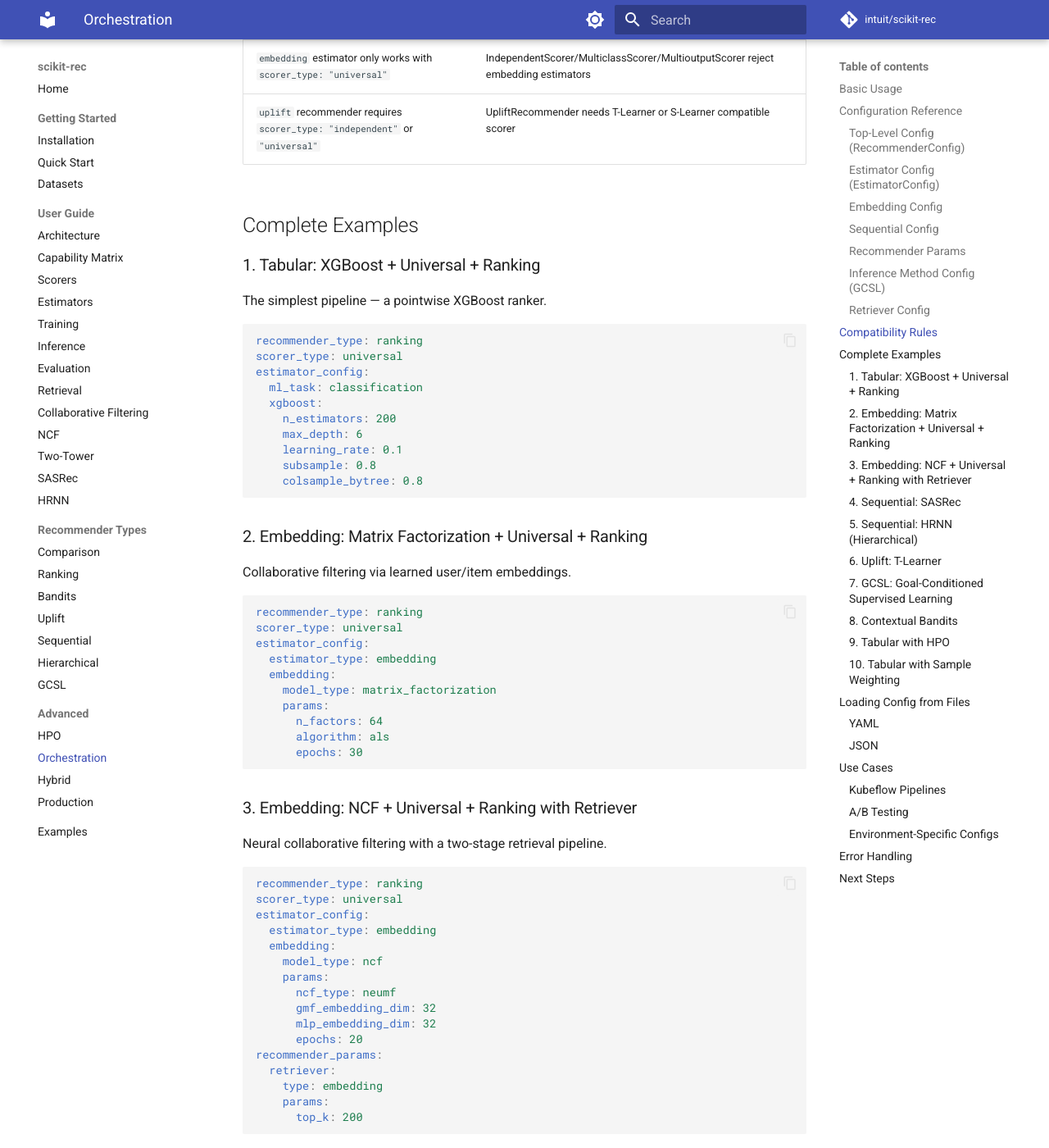
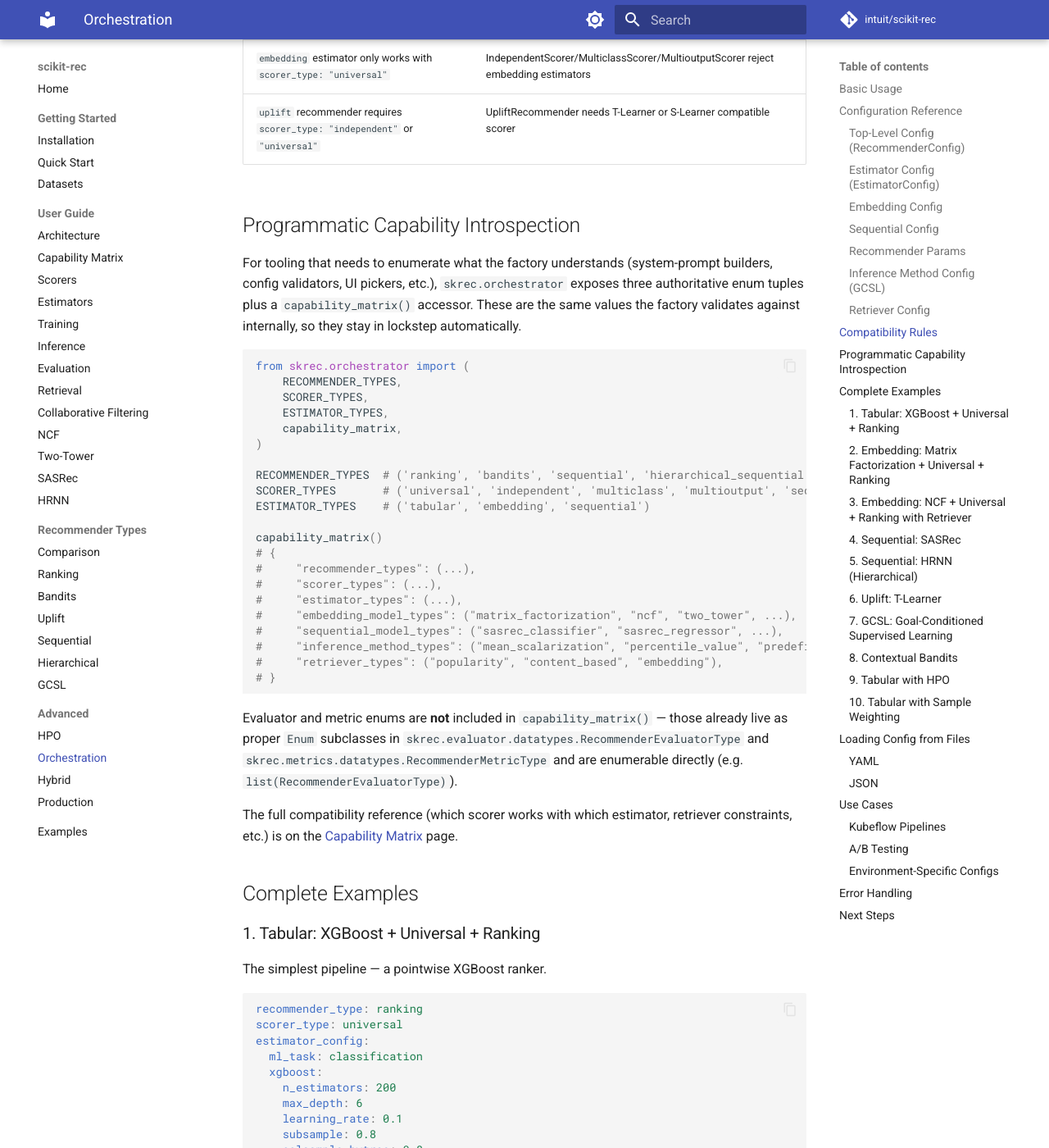
Before and after one commit to intuit/scikit-rec, an MkDocs documentation site: the page built from docs/advanced/orchestration.md, in a window 1280 px wide and 1400 px high, scrolled down 4146 px. Shown: the whole window at 82% size. Built offline with MkDocs 1.6.1 and Material for MkDocs 9.7.7, drawn with Linux system fonts in a browser that asks for light colours; comment, search, counter and statistics services are not loaded; some of the changed text lies outside the part shown.

Commit message:
docs(orchestration): document capability_matrix() accessor
- Add a "Programmatic Capability Introspection" section covering the
  RECOMMENDER_TYPES, SCORER_TYPES, ESTIMATOR_TYPES tuples and the
  capability_matrix() accessor introduced in v0.3.0.
- Refresh the stale error-handling example: `create_recommender_pipeline`
  now raises ValueError("Unknown recommender_type '...'. Valid: (...)")
  upfront instead of the old NotImplementedError.

Docs-only; auto-deploys to gh-pages via .github/workflows/docs.yml on
merge to main.

Co-Authored-By: Claude Opus 4.7 (1M context) <noreply@anthropic.com>

````diff
--- a/docs/advanced/orchestration.md
+++ b/docs/advanced/orchestration.md
@@ -132,6 +132,38 @@ The factory validates these constraints at pipeline creation time and raises `Va
 | `sequential` / `hierarchical` scorer requires `estimator_type: "sequential"` | Scorer delegates to SequentialEstimator |
 | `embedding` estimator only works with `scorer_type: "universal"` | IndependentScorer/MulticlassScorer/MultioutputScorer reject embedding estimators |
 | `uplift` recommender requires `scorer_type: "independent"` or `"universal"` | UpliftRecommender needs T-Learner or S-Learner compatible scorer |
+
+## Programmatic Capability Introspection
+
+For tooling that needs to enumerate what the factory understands (system-prompt builders, config validators, UI pickers, etc.), `skrec.orchestrator` exposes three authoritative enum tuples plus a `capability_matrix()` accessor. These are the same values the factory validates against internally, so they stay in lockstep automatically.
+
+```python
+from skrec.orchestrator import (
+    RECOMMENDER_TYPES,
+    SCORER_TYPES,
+    ESTIMATOR_TYPES,
+    capability_matrix,
+)
+
+RECOMMENDER_TYPES  # ('ranking', 'bandits', 'sequential', 'hierarchical_sequential', 'uplift', 'gcsl')
+SCORER_TYPES       # ('universal', 'independent', 'multiclass', 'multioutput', 'sequential', 'hierarchical')
+ESTIMATOR_TYPES    # ('tabular', 'embedding', 'sequential')
+
+capability_matrix()
+# {
+#     "recommender_types": (...),
+#     "scorer_types": (...),
+#     "estimator_types": (...),
+#     "embedding_model_types": ("matrix_factorization", "ncf", "two_tower", ...),
+#     "sequential_model_types": ("sasrec_classifier", "sasrec_regressor", ...),
+#     "inference_method_types": ("mean_scalarization", "percentile_value", "predefined_value"),
+#     "retriever_types": ("popularity", "content_based", "embedding"),
+# }
+```
+
+Evaluator and metric enums are **not** included in `capability_matrix()` — those already live as proper `Enum` subclasses in `skrec.evaluator.datatypes.RecommenderEvaluatorType` and `skrec.metrics.datatypes.RecommenderMetricType` and are enumerable directly (e.g. `list(RecommenderEvaluatorType)`).
+
+The full compatibility reference (which scorer works with which estimator, retriever constraints, etc.) is on the [Capability Matrix](../user-guide/capability-matrix.md) page.
 
 ## Complete Examples
 
````
Also changed, not shown: other parts of docs/advanced/orchestration.md (+3 -3 lines).
